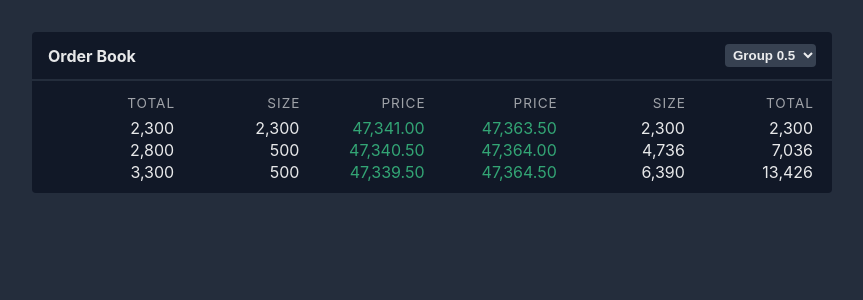
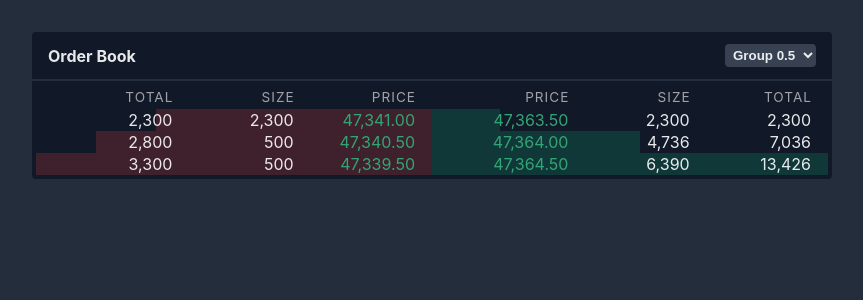
Before and after one commit to arielger/crypto-orderbook, a React (Vite) app: page / in a window 1280 px wide. Shown: the top 300 px of the page, without its empty margins (208-1071 px from the left). Built offline with nearby package versions, Linux system fonts and the light colour scheme.

Commit message:
Add total depth visualizer

```diff
--- a/src/components/OrderBook.module.css
+++ b/src/components/OrderBook.module.css
@@ -29,5 +29,5 @@
 
 .tablesContainer {
   display: flex;
-  padding: 0.5rem 1rem;
+  padding: 0.25rem;
 }
--- a/src/components/OrdersTable.module.css
+++ b/src/components/OrdersTable.module.css
@@ -1,11 +1,16 @@
 .table {
-  flex: 1 1 auto;
+  flex: 1 1 0;
   text-align: right;
+  border-spacing: 0;
 }
 
 .table th,
 .table td {
   flex: 1 1 0;
+}
+
+.table tr {
+  padding: 0 1rem;
 }
 
 .table.bids tr {
--- a/src/components/OrdersTable.tsx
+++ b/src/components/OrdersTable.tsx
@@ -13,13 +13,17 @@ export default function OrdersTable({
   type,
   orders,
 }: {
-  type: "asks" | "bids";
+  type: "bids" | "asks";
   orders: Order[];
 }) {
   const numberFormatter = new Intl.NumberFormat();
   const priceFormatter = new Intl.NumberFormat("en-US", {
     minimumFractionDigits: 2,
   });
+
+  const isBidsTable = type === "bids";
+  // @TODO: Review what happens if there are no orders
+  const tableTotal = orders[orders.length - 1].total;
 
   return (
     <table className={`${classes.table} ${classes[type]}`}>
@@ -31,15 +35,29 @@ export default function OrdersTable({
         </tr>
       </thead>
       <tbody>
-        {orders.map(({ total, amount, price }) => (
-          <tr key={price}>
+        {orders.map(({ total, amount, price }) => {
+          const totalPercentage = `${(total / tableTotal) * 100}%`;
+
+          return (
+            <tr
+              key={price}
+              style={{
+                background: `
+                  linear-gradient(
+                    ${isBidsTable ? "to left" : "to right"},
+                    ${isBidsTable ? "#3e212c" : "#103839"} ${totalPercentage},
+                    transparent ${totalPercentage}
+                  )`,
+              }}
+            >
               <td>{numberFormatter.format(total)}</td>
               <td>{numberFormatter.format(amount)}</td>
               <td className={classes.priceCell}>
                 {priceFormatter.format(price)}
               </td>
             </tr>
-        ))}
+          );
+        })}
       </tbody>
     </table>
   );
```
Also changed, not shown: 1 other file (tests, documents, lock files or other folders). Lines whose indentation alone changed are shown as unchanged.
